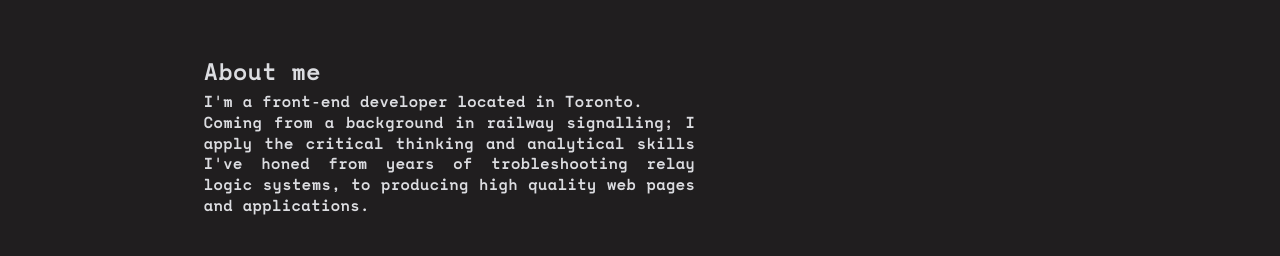
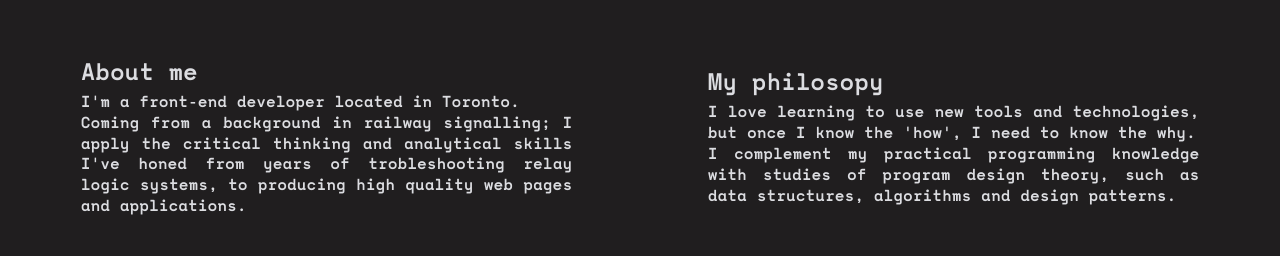
Before and after one commit to am1macdonald/portfolio, a React (Create React App) app: page / in a window 1280 px wide. Shown: the part 492-748 px from the top of the page. Built offline with nearby package versions, Linux system fonts and the light colour scheme; no server answers; the database is empty.

Commit message:
make structure and name changes

```diff
--- a/src/App.js
+++ b/src/App.js
@@ -14,7 +14,7 @@ import {
 
 function App() {
   const [summary, setSummary] = useState("");
-  const [statement, setStatement] = useState("");
+  const [philosophy, setPhilosophy] = useState("");
   const [projects, setProjects] = useState([]);
 
   useEffect(() => {
@@ -24,9 +24,9 @@ function App() {
   }, []);
 
   useEffect(() => {
-    fetch("Statements.md")
+    fetch("Philosophy.md")
       .then((result) => result.text())
-      .then((text) => setStatement(text));
+      .then((text) => setPhilosophy(text));
   });
 
   useEffect(() => {
@@ -41,7 +41,7 @@ function App() {
     <div data-testid="app">
       <Navbar />
       <Hero />
-      <About summary={summary} statement={statement} />
+      <About summary={summary} philosophy={philosophy} />
       <Projects projects={projects} getFromStorage={getFromStorage} />
       <Contact />
       <Footer />
--- a/src/components/About/About.jsx
+++ b/src/components/About/About.jsx
@@ -5,14 +5,14 @@ import remarkGfm from "remark-gfm";
 
 const { aboutSection } = Styles;
 
-const About = ({ summary, statement }) => {
+const About = ({ summary, philosophy }) => {
   return (
     <section id="about" className={aboutSection}>
       <div>
         <ReactMarkdown remarkPlugins={[remarkGfm]}>{summary}</ReactMarkdown>
       </div>
       <div>
-        <ReactMarkdown remarkPlugins={[remarkGfm]}>{statement}</ReactMarkdown>
+        <ReactMarkdown remarkPlugins={[remarkGfm]}>{philosophy}</ReactMarkdown>
       </div>
     </section>
   );
--- a/src/components/Projects/Projects.jsx
+++ b/src/components/Projects/Projects.jsx
@@ -36,7 +36,9 @@ const ProjectTile = ({ project, getFromStorage }) => {
     <div className={projectTile}>
       <div>
         <div>
-          <img src={imageURL} alt="thumbnail" className={projectThumbnail} />
+          <a href={live}>
+            <img src={imageURL} alt="thumbnail" className={projectThumbnail} />
+          </a>
         </div>
 
         <div>
```
